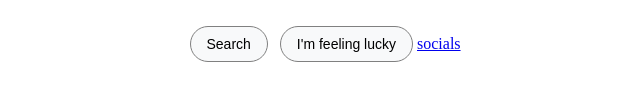
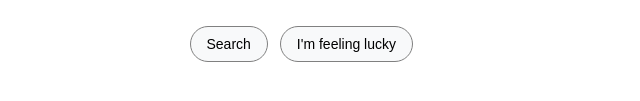
Before and after one commit to Elvivx/Google-search-clone, a plain HTML site: page index.html in a window 1280 px wide. Shown: the part 451-552 px from the top of the page, 319-959 px from the left. Drawn offline with Linux system fonts and the light colour scheme.

Commit message:
Update index.html

```diff
--- a/index.html
+++ b/index.html
@@ -10,8 +10,6 @@
             <input type="text" >
             <button>Search</button>
             <button>I'm feeling lucky</button>
-
-            <a href="www.twitter.com" target="_blank">socials</a>
         </div>
     </body>
 </html>
```
